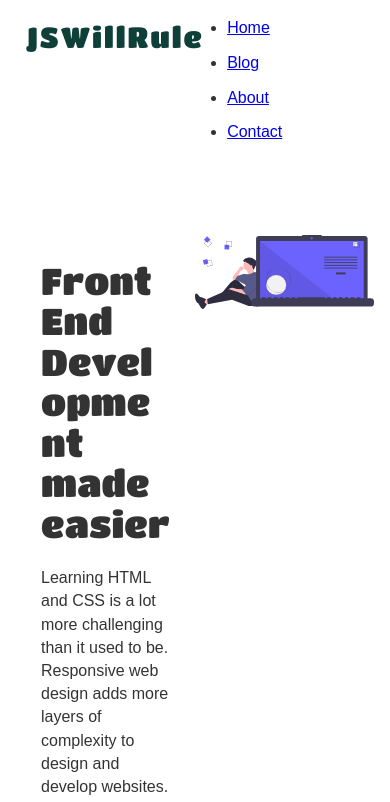
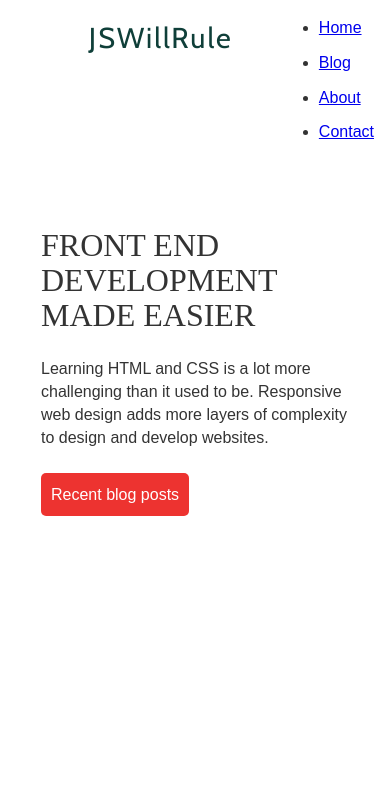
Before and after one commit to subinedge/MyBlog, a Gatsby site: page / in a window 390 px wide. Shown: the top 802 px of the page. Built offline with nearby package versions, Linux system fonts and the light colour scheme; Gatsby itself is replaced by a stand-in of ours; a web font is replaced by a local one.

Commit message:
updated styles for headerBody

```diff
--- a/src/components/styles/scss/header.module.scss
+++ b/src/components/styles/scss/header.module.scss
@@ -1,13 +1,11 @@
 // logo font - Sedgwick
 
-// @import url('https://fonts.googleapis.com/css?family=Sedgwick+Ave+Display&display=swap');
-
-@import url('https://fonts.googleapis.com/css?family=Titan+One&display=swap');
+@import url('https://fonts.googleapis.com/css?family=Cabin&display=swap');
 
 
 $nav-active-color:#6c63ff;
 $nav-color:rgb(15, 63, 57);
-$logo-font: 'Titan One', cursive;
+$logo-font: 'Cabin', cursive;
 
 .title {
   color: $nav-color;
@@ -17,10 +15,6 @@ $logo-font: 'Titan One', cursive;
   margin-left: 10px;
   font-family: $logo-font;
   font-weight: 100;
-}
-
-.h1 {
-  display: inline-block;
 }
 
 .header {
@@ -60,6 +54,37 @@ $logo-font: 'Titan One', cursive;
 
 
 // MEDIA QUERIES
+
+
+// < 650px
+
+@media (max-width: 650px) {
+  .heading {
+    display: block;
+    margin: 0 auto;
+  }
+
+  .nav-list {
+    position: absolute;
+    top: 70px;
+    left:28%;
+  }
+}
+
+
+// < 800px
+
+@media (max-width: 799px) {
+  .header {
+    padding: 0 0 1rem;
+  }
+
+  .nav-list {
+    right: 50px;
+  }
+
+}
+
 
 
 // 1800 to 2200px
--- a/src/components/styles/scss/headerBody.module.scss
+++ b/src/components/styles/scss/headerBody.module.scss
@@ -1,5 +1,6 @@
 // header h2 font
-@import url('https://fonts.googleapis.com/css?family=Titan+One&display=swap');
+
+@import url('https://fonts.googleapis.com/css?family=Wallpoet&display=swap');
 
 
 .headerBody {
@@ -26,7 +27,7 @@
   }
 
   .headerContent h2{
-    font-family: 'Titan One', cursive;
+    font-family: 'Wallpoet', cursive;
     font-size: 2.3rem;
     font-weight: normal;
   }
@@ -52,3 +53,56 @@
     }
   }
 }
+
+
+
+// MEDIA QUERIES
+
+
+// < 1000px
+
+@media (max-width:1000px) {
+  .headerBody {
+    .headerContent {
+      width: 55%;
+    }
+
+    .imageDiv {
+      width: 45%;
+    }
+
+    .headerContent h2 {
+      font-size: 2rem;
+    }
+  }
+}
+
+
+// < 800px
+
+@media (max-width:800px) {
+
+  .headerBody {
+    .headerContent {
+      width: 100%;
+      text-align: left;;
+    }
+
+    .imageDiv {
+      display: none;
+    }
+
+    .headerContent h2 {
+      font-size: 2rem;
+      text-transform: uppercase;
+    }
+
+    .headerContent p {
+      font-size: 1rem;
+    }
+
+    .cta {
+      padding: 10px;
+    }
+  }
+}
```
